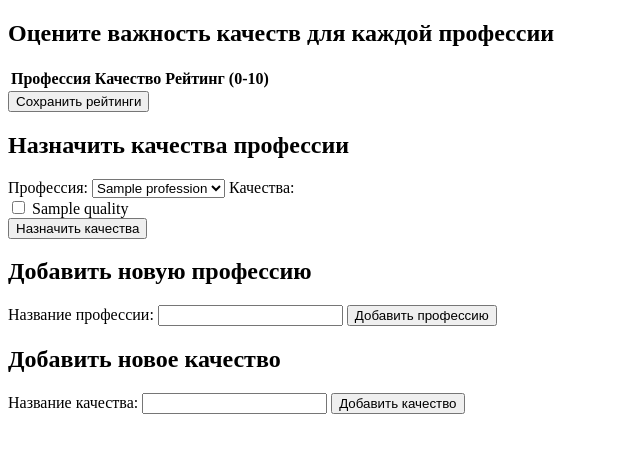
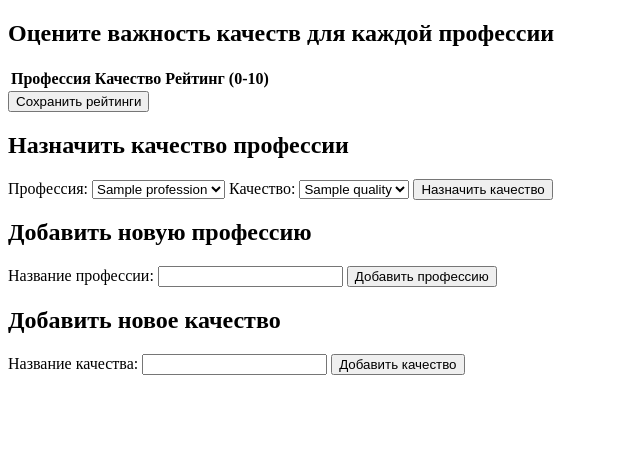
Before and after one commit to IXITMANI/OUPIDIDY, a PHP site: page /adviser.php in a window 1280 px wide. Shown: the part 98-551 px from the top of the page, without its empty margins (0-640 px from the left). Run offline with PHP 8.4, Linux system fonts and the light colour scheme; the visitor is signed in with stand-in values (Sample User, id 1); tables that the repository leaves empty or names only in its code hold one stand-in row (values such as "Sample post"); lists and menus that the app fills with data are empty.

Commit message:
fix: update quality assignment logic and form to handle single quality selection

```diff
--- a/php/adviser.php
+++ b/php/adviser.php
@@ -68,11 +68,10 @@ if (isset($_POST['add_quality'])) {
 }
 
 // Обработка назначения качеств профессиям
-if (isset($_POST['assign_qualities'])) {
+if (isset($_POST['assign_quality'])) {
     $profession_id = $_POST['profession_id'];
-    $quality_ids = $_POST['quality_ids'];
+    $quality_id = $_POST['quality_id'];
 
-    foreach ($quality_ids as $quality_id) {
     // Проверка, существует ли уже такое качество для данной профессии
     $sql = "SELECT COUNT(*) FROM profession_qualities WHERE profession_id = ? AND quality_id = ?";
     $stmt = $conn->prepare($sql);
@@ -88,10 +87,9 @@ if (isset($_POST['assign_qualities'])) {
         $stmt->bind_param("ii", $profession_id, $quality_id);
         $stmt->execute();
         $stmt->close();
-            $message = "Качества успешно назначены профессии.";
+        $message = "Качество успешно назначено профессии.";
     } else {
-            $message = "Некоторые качества уже назначены данной профессии.";
-        }
+        $message = "Это качество уже назначено данной профессии.";
     }
 }
 
@@ -200,7 +198,7 @@ $conn->close();
             <button type="submit">Сохранить рейтинги</button>
         </form>
 
-        <h2>Назначить качества профессии</h2>
+        <h2>Назначить качество профессии</h2>
         <form method="post" action="adviser.php">
             <label for="profession_id">Профессия:</label>
             <select id="profession_id" name="profession_id" required>
@@ -208,14 +206,13 @@ $conn->close();
                     <option value="<?php echo $profession['id']; ?>"><?php echo htmlspecialchars($profession['name']); ?></option>
                 <?php endforeach; ?>
             </select>
-            <label for="quality_ids">Качества:</label>
-            <div id="quality_ids">
+            <label for="quality_id">Качество:</label>
+            <select id="quality_id" name="quality_id" required>
                 <?php foreach ($qualities as $quality): ?>
-                    <input type="checkbox" name="quality_ids[]" value="<?php echo $quality['id']; ?>">
-                    <label><?php echo htmlspecialchars($quality['name']); ?></label><br>
+                    <option value="<?php echo $quality['id']; ?>"><?php echo htmlspecialchars($quality['name']); ?></option>
                 <?php endforeach; ?>
-            </div>
-            <button type="submit" name="assign_qualities">Назначить качества</button>
+            </select>
+            <button type="submit" name="assign_quality">Назначить качество</button>
         </form>
 
         <h2>Добавить новую профессию</h2>
```
Lines whose indentation alone changed are shown as unchanged.
